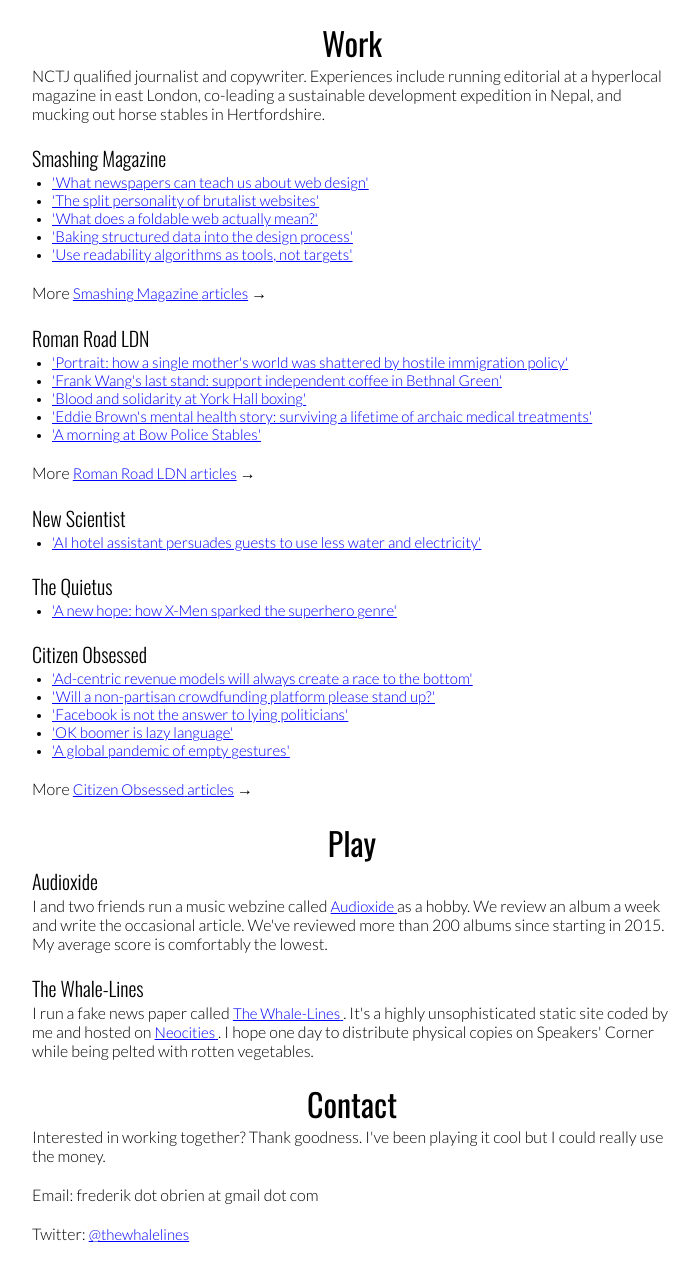
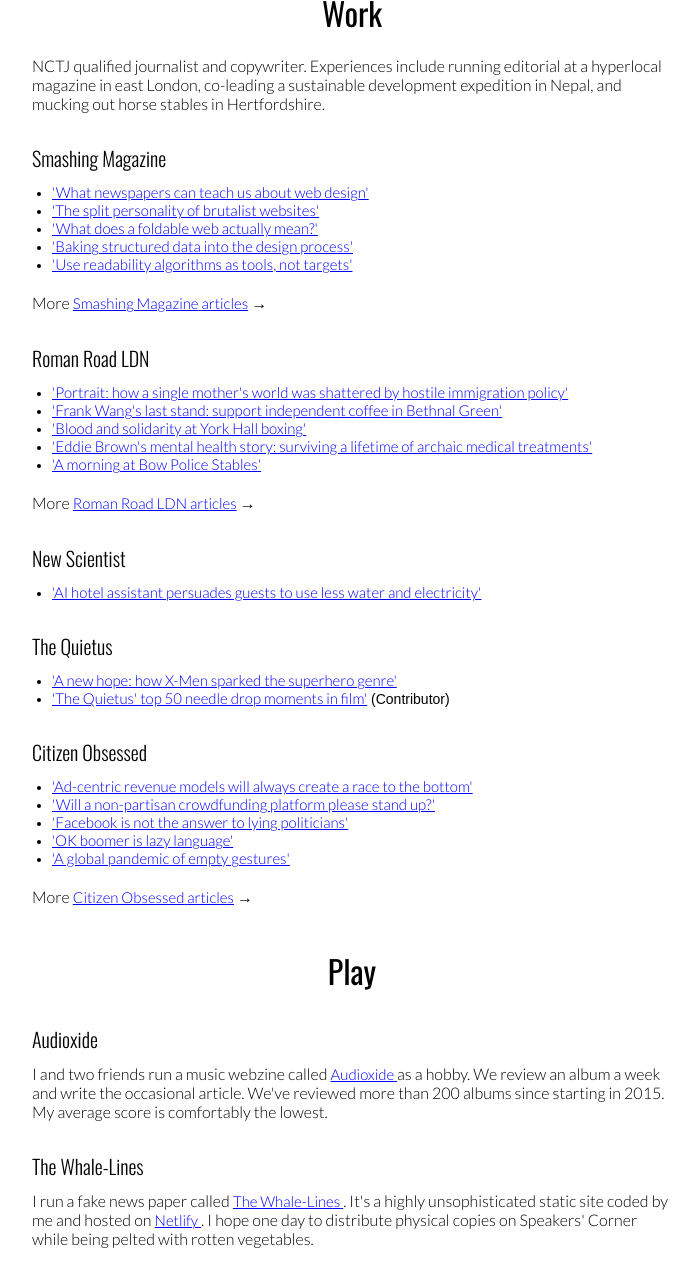
Before and after one commit to frederickobrien/portfolio, an Eleventy site: page index.html in a window 1280 px wide. Shown: the part 668-1939 px from the top of the page, without its empty margins (288-987 px from the left). Built offline with nearby package versions, Linux system fonts and the light colour scheme; Eleventy itself is replaced by a stand-in of ours; files that its build step writes are made by us from their sources.

Commit message:
Pre-migration tweaks

```diff
--- a/css/style.css
+++ b/css/style.css
@@ -29,6 +29,7 @@
   width:85%;
   margin: auto;
   padding-top: 20px;
+  padding-bottom: 50px;
 }
 
 img {
@@ -57,6 +58,7 @@
   font-size: 32px;
   font-weight: 400;
   font-family: 'Oswald', sans-serif;
+  padding: 20px;
 }
 
 h3 {
@@ -71,6 +73,7 @@
   font-size: 20px;
   font-weight: 300;
   margin: 0px;
+  padding: 10px 0px;
 }
 
 a {
--- a/index.html
+++ b/index.html
@@ -17,6 +17,8 @@
             <p id="header-subtitle">Master of no trades</p>
             <img src="/images/self-portrait.jpg">
 
+<!--
+
             <nav>
 
                 <ul>
@@ -26,6 +28,8 @@
                 </ul>
 
             </nav>
+
+-->
 
         </header>
 
@@ -59,7 +63,7 @@
 
             <p>More <a href="https://www.smashingmagazine.com/author/frederick-o-brien/">
                     <strong>
-                        <em>Smashing Magazine</em>
+                        <i>Smashing Magazine</i>
                     </strong> articles</a> &rarr;</p>
 
             <h4>
@@ -108,6 +112,9 @@
             <ul>
                 <li>
                     <a href="https://thequietus.com/articles/28369-film-x-men-20-anniversary-superhero-genre">'A new hope: how X-Men sparked the superhero genre'</a>
+                </li>
+                <li>
+                    <a href="https://thequietus.com/articles/28816-film-the-quietus-top-50-movie-needle-drops">'The Quietus' top 50 needle drop moments in film'</a> (Contributor)
                 </li>
             </ul>
 
@@ -158,8 +165,8 @@
                     <strong>
                         <em>The Whale-Lines</em>
                     </strong>
-                </a>. It's a highly unsophisticated static site coded by me and hosted on <a href="https://neocities.org/">
-                    <strong>Neocities</strong>
+                </a>. It's a highly unsophisticated static site coded by me and hosted on <a href="https://www.netlify.com/">
+                    <strong>Netlify</strong>
                 </a>. I hope one day to distribute physical copies on Speakers' Corner while being pelted with rotten vegetables.</p>
 
             <h2>Contact</h2>
```
Also changed, not shown: 2 other files.
